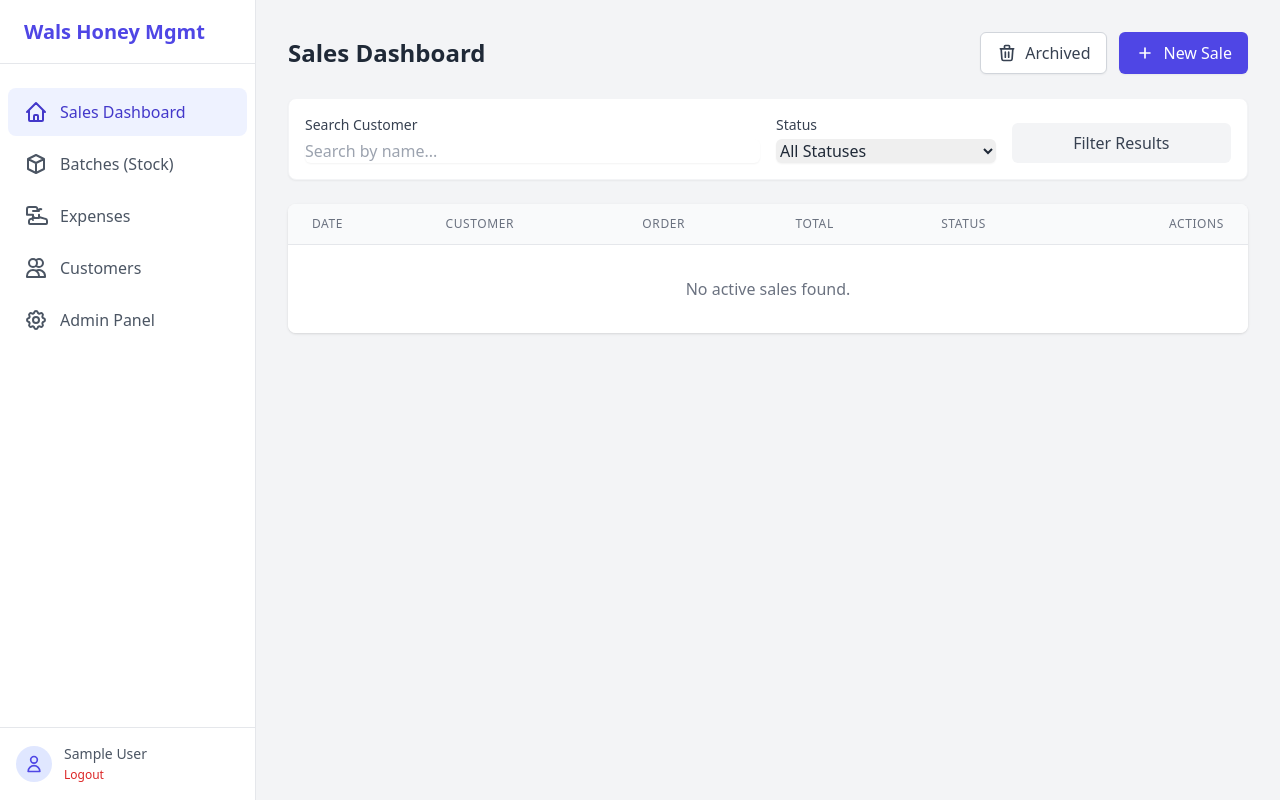
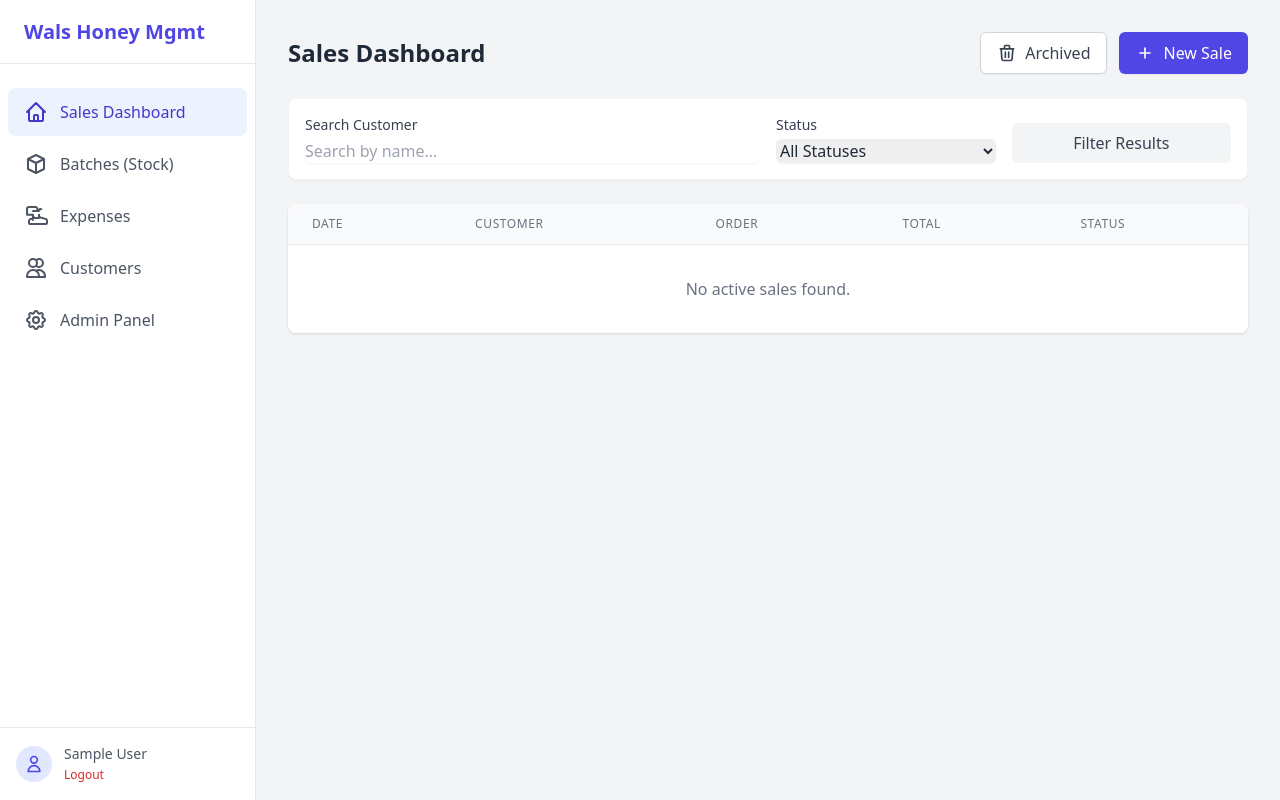
Before and after one commit to walidyoshi/wals-honey-mgmt, a Django app: page / in a window 1280 px wide. Run offline with Django 5.2, Linux system fonts and the light colour scheme; the visitor is signed in with stand-in values (Sample User, id 1); data that the repository does not hold is empty; some libraries are stand-ins or nearby versions.

Commit message:
Removed action column on sales list and made the whole row clickable to open detail

```diff
--- a/apps/sales/templates/sales/sale_list.html
+++ b/apps/sales/templates/sales/sale_list.html
@@ -70,20 +70,17 @@
                     <th scope="col"
                         class="px-6 py-3 text-left text-xs font-medium text-gray-500 uppercase tracking-wider">Status
                     </th>
-                    <th scope="col"
-                        class="px-6 py-3 text-right text-xs font-medium text-gray-500 uppercase tracking-wider">Actions
-                    </th>
                 </tr>
             </thead>
             <tbody class="bg-white divide-y divide-gray-200">
                 {% for sale in sales %}
-                <tr class="hover:bg-gray-50">
+                <tr class="hover:bg-gray-50 cursor-pointer" onclick="window.location='{% url 'sales:detail' sale.pk %}'">
                     <td class="px-6 py-4 whitespace-nowrap text-sm text-gray-500">
                         {{ sale.sale_date|date:"M d, Y" }}
                     </td>
                     <td class="px-6 py-4 whitespace-nowrap">
-                        <div class="text-sm font-medium text-indigo-600">
-                            <a href="{% url 'sales:detail' sale.pk %}">{{ sale.customer_name }}</a>
+                        <div class="text-sm font-medium text-gray-900">
+                            {{ sale.customer_name }}
                         </div>
                     </td>
                     <td class="px-6 py-4 whitespace-nowrap text-sm text-gray-500">
@@ -100,14 +97,10 @@
                             {{ sale.get_payment_status_display }}
                         </span>
                     </td>
-                    <td class="px-6 py-4 whitespace-nowrap text-right text-sm font-medium">
-                        <a href="{% url 'sales:detail' sale.pk %}"
-                            class="text-indigo-600 hover:text-indigo-900">View</a>
-                    </td>
                 </tr>
                 {% empty %}
                 <tr>
-                    <td colspan="6" class="px-6 py-8 text-center text-gray-500">
+                    <td colspan="5" class="px-6 py-8 text-center text-gray-500">
                         No active sales found.
                     </td>
                 </tr>
@@ -119,10 +112,10 @@
     <!-- Mobile Cards -->
     <div class="md:hidden divide-y divide-gray-200">
         {% for sale in sales %}
-        <div class="p-4 space-y-2">
+        <div class="p-4 space-y-2 cursor-pointer" onclick="window.location='{% url 'sales:detail' sale.pk %}'">
             <div class="flex justify-between items-start">
                 <div>
-                    <a href="{% url 'sales:detail' sale.pk %}" class="font-medium text-indigo-600">{{ sale.customer_name }}</a>
+                    <div class="font-medium text-gray-900">{{ sale.customer_name }}</div>
                     <div class="text-xs text-gray-500">{{ sale.sale_date|date:"M d" }} • {{ sale.quantity }}x {{ sale.bottle_type }}</div>
                 </div>
                 <div class="text-right">
@@ -134,10 +127,6 @@
                         {{ sale.get_payment_status_display }}
                     </span>
                 </div>
-            </div>
-            <div class="flex justify-end pt-2">
-                <a href="{% url 'sales:detail' sale.pk %}"
-                    class="text-xs text-gray-600 bg-gray-100 px-3 py-1 rounded-full">View Details</a>
             </div>
         </div>
         {% empty %}
```
